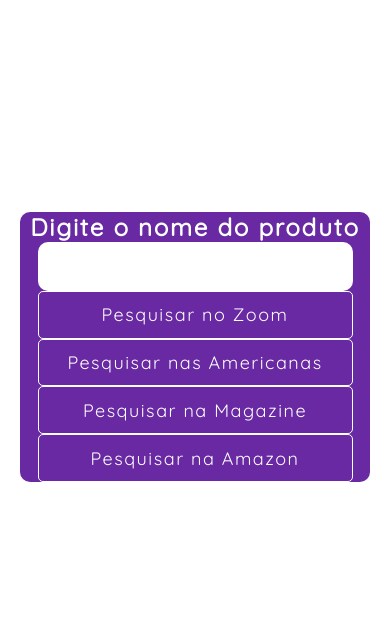
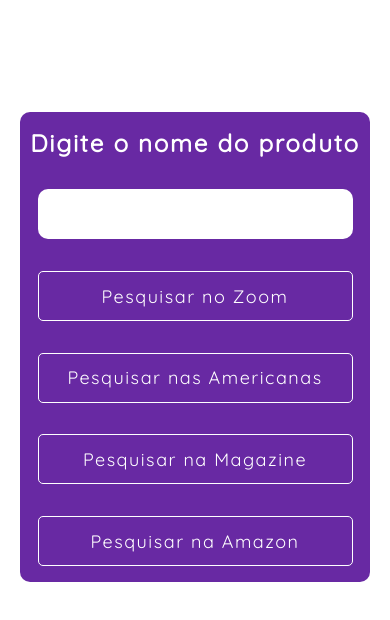
Before and after one commit to joaosouz4dev/api-prices-webscraping, a website: page src/public/index.html in a window 390 px wide. Drawn offline with Linux system fonts and the light colour scheme.

Commit message:
responsive layout

```diff
--- a/src/public/styles.css
+++ b/src/public/styles.css
@@ -102,7 +102,7 @@
 
 @media (max-width: 768px) {
 	.send-request {
-		height: 270px;
+		height: 470px;
 		width: 350px;
 		background-color: rgb(104, 41, 163);
 
```
